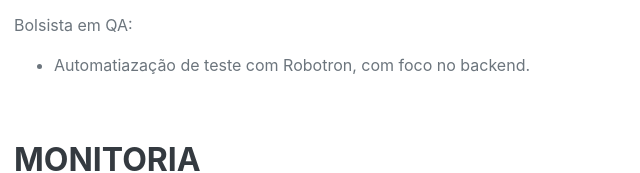
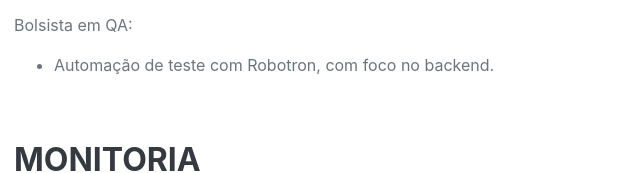
Before and after one commit to ClaraDiasBr/ClaraDiasBr.github.io, a plain HTML site: page index.html in a window 1280 px wide. Shown: the part 1074-1247 px from the top of the page, 306-946 px from the left. Drawn offline with nearby package versions, Linux system fonts and the light colour scheme; a web font is replaced by a local one.

Commit message:
Update index.html

```diff
--- a/index.html
+++ b/index.html
@@ -71,7 +71,7 @@
                             <div class="subheading mb-3">Compass.uol</div>
                             <p>Bolsista em QA:
                                 <ul>
-                                    <li>Automatiazação de teste com Robotron, com foco no backend.</li>
+                                    <li>Automação de teste com Robotron, com foco no backend.</li>
 
                             </p>
                         </div>
```
